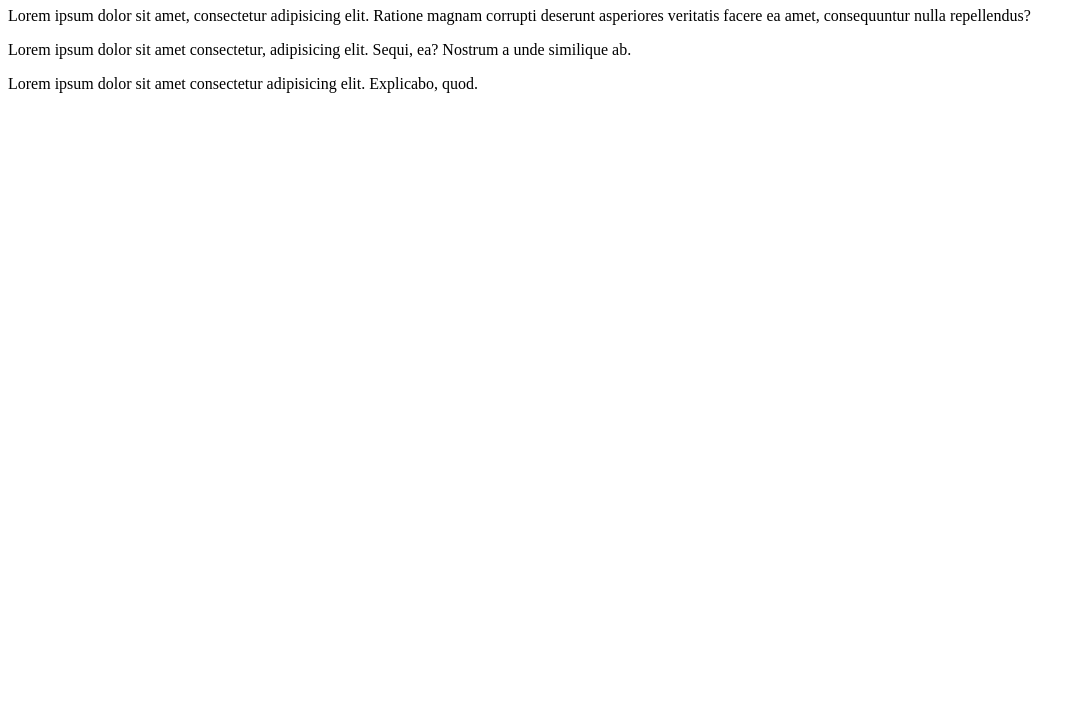
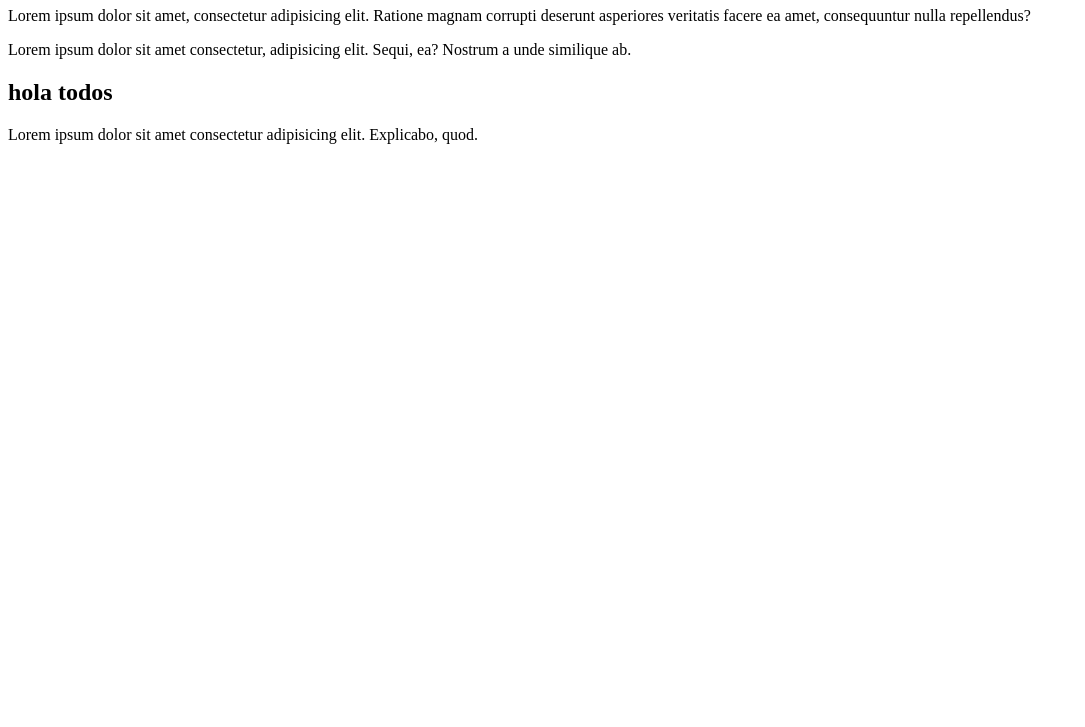
Before and after one commit to grismeldy/prueba123, a plain HTML site: page index.html in a window 1280 px wide. Shown: the part 73-800 px from the top of the page, without its empty margins (0-1085 px from the left). Drawn offline with Linux system fonts and the light colour scheme.

Commit message:
cambio 2

```diff
--- a/index.html
+++ b/index.html
@@ -8,6 +8,9 @@
     <h1>Hola mundo</h1>
     <p>Lorem ipsum dolor sit amet, consectetur adipisicing elit. Ratione magnam corrupti deserunt asperiores veritatis facere ea amet, consequuntur nulla repellendus?</p>
     <p>Lorem ipsum dolor sit amet consectetur, adipisicing elit. Sequi, ea? Nostrum a unde similique ab.</p>
+    <h2>hola todos
+
+    </h2>
     <p>Lorem ipsum dolor sit amet consectetur adipisicing elit. Explicabo, quod.</p>
 </head>
 <body>
```
